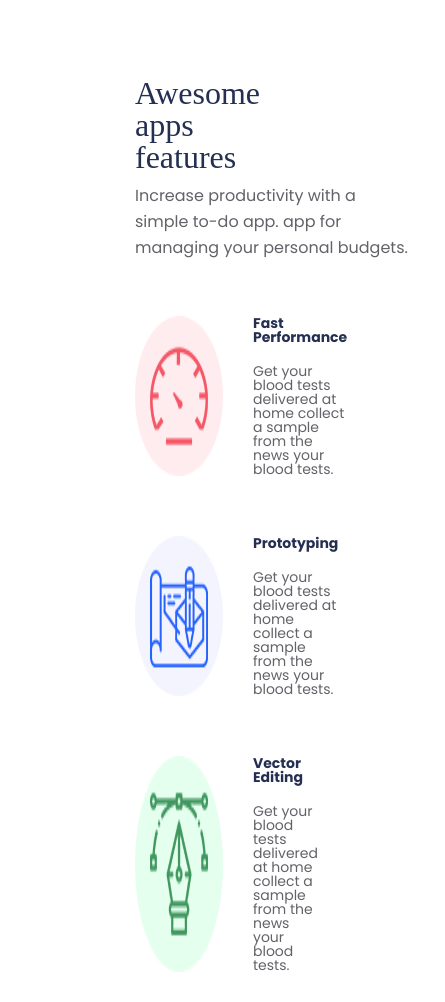
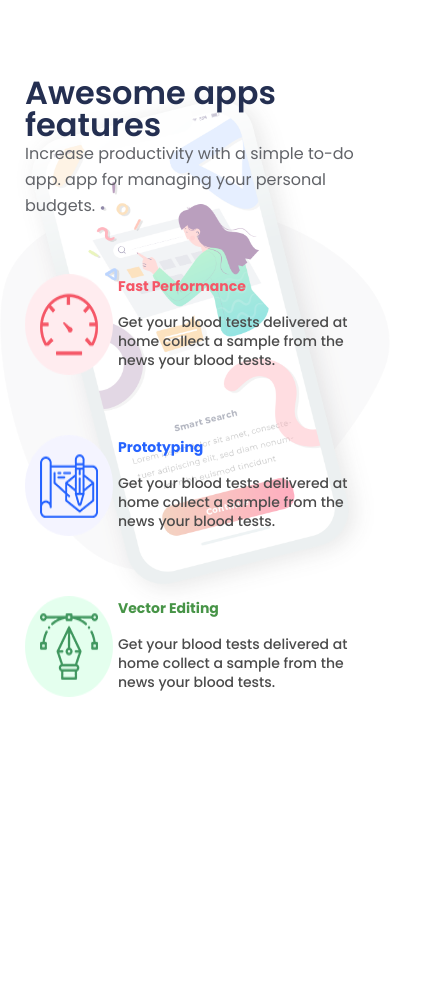
Before and after one commit to Faruk-Suljagic/App-Landing, a plain HTML site: page index.html in a window 390 px wide. Shown: the part 1828-2830 px from the top of the page, 445 px wide, since content can reach past the window. After the commit the page ends 2555 px from the top, so only its background shows below. Drawn offline with Linux system fonts and the light colour scheme.

Commit message:
Section one, two and three

```diff
--- a/style.css
+++ b/style.css
@@ -404,6 +404,51 @@ img {
 	.companiesLogos li:nth-child(even) {
 		margin-left: auto;
 	}
+	.awesomeApps {
+		flex-direction: column;
+		padding: 0;
+	}
+	.awesome-wrapper1 {
+		width: 100%;
+		padding: 0;
+		margin: 0;
+		position: absolute;
+		top: auto;
+		z-index: 1;
+		opacity: 50%;
+	}
+	.awesome-wrapper2 {
+		position: relative;
+		z-index: 2;
+		padding: 0px 25px;
+	}
+	.appsFeatures p {
+		margin: 0;
+		padding: 0;
+	}
+	.listofFeatures li div p {
+		font-weight: 500;
+		color: #4b4b4b;
+		line-height: 19px;
+	}
+	.listofFeatures li div {
+		margin: 0;
+		padding: 5px;
+	}
+	.fastPerformance {
+		color: #f55767;
+	}
+	.proto {
+		color: #2563ff;
+	}
+	.vector {
+		color: rgb(71, 148, 71);
+	}
+	.featPar {
+		padding: 0px 150px 10px 0;
+		font-weight: 600;
+		font-family: "Poppins", sans-serif;
+	}
 }
 @media only screen and (min-width: 601px) and (max-width: 1200px) {
 	#editorChoice {
@@ -538,12 +583,29 @@ img {
 		width: 80%;
 	}
 	.companiesLogos {
-		flex-direction: column;
+		flex-direction: row;
 		width: 100%;
 		padding: 30px;
 	}
 	.companiesLogos li {
 		padding: 10px;
+	}
+	.appsFeatures p {
+		margin: 0;
+		padding: 0;
+	}
+	.listofFeatures li div {
+		margin: 0;
+		padding: 0;
+	}
+	.fastPerformance {
+		color: #f55767;
+	}
+	.proto {
+		color: #2563ff;
+	}
+	.vector {
+		color: rgb(71, 148, 71);
 	}
 }
 @media only screen and (min-width: 1201px) {
```
